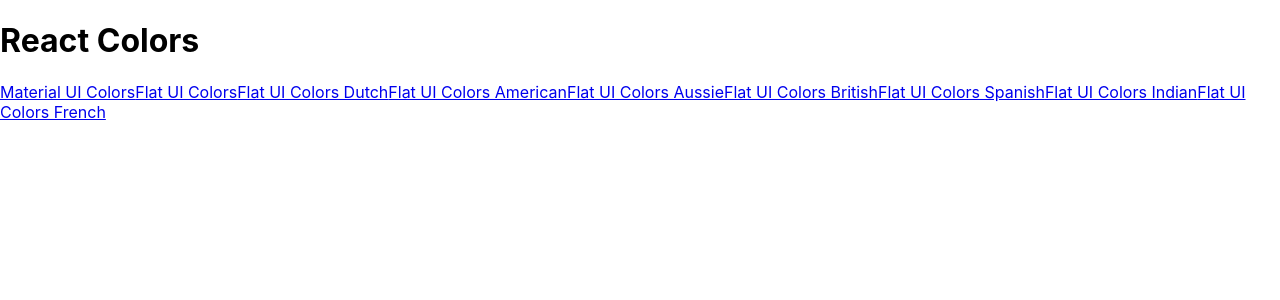
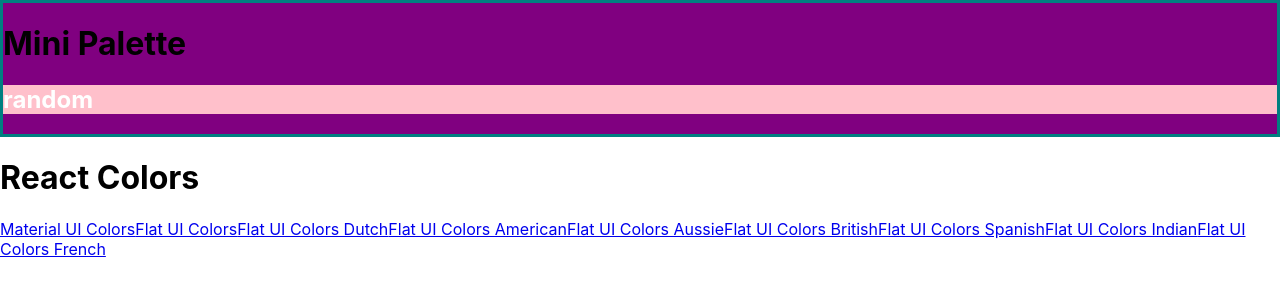
Before and after one commit to Dgarza0413/color-palette, a React (Create React App) app: page / in a window 1280 px wide. Shown: the top 300 px of the page. Built offline with nearby package versions, Linux system fonts and the light colour scheme.

Commit message:
add material styles to minipalette

```diff
--- a/package.json
+++ b/package.json
@@ -5,6 +5,7 @@
   "dependencies": {
     "@material-ui/core": "^4.4.1",
     "@material-ui/icons": "^4.4.1",
+    "@material-ui/styles": "^4.4.1",
     "chroma-js": "^2.0.6",
     "rc-slider": "^8.7.1",
     "react": "^16.9.0",
--- a/src/components/PaletteList.js
+++ b/src/components/PaletteList.js
@@ -1,4 +1,5 @@
 import React, { Component } from 'react';
+import MiniPalette from "./MiniPalette";
 import { Link } from "react-router-dom";
 
 class PaletteList extends Component {
@@ -6,6 +7,7 @@
         const { palettes } = this.props;
         return (
             <div>
+                <MiniPalette />
                 <h1>React Colors</h1>
                 {palettes.map(palette => (
                     <Link to={`/palette/${palette.id}`}>{palette.paletteName}</Link>
--- a/src/components/miniPalette.js
+++ b/src/components/miniPalette.js
@@ -0,0 +1,33 @@
+import React from 'react';
+import { withStyles } from "@material-ui/styles";
+
+const styles = {
+    main: {
+        backgroundColor: "purple",
+        border: "3px solid teal"
+    },
+    secondary: {
+        backgroundColor: "pink",
+        "& h1": {
+            color: "white",
+            "& span": {
+                backgroundColor: "yellow"
+            }
+        },
+    }
+};
+function MiniPalette(props) {
+    const { classes } = props;
+    console.log(classes);
+
+    return (
+        <div className={classes.main}>
+            <h1>Mini Palette</h1>
+            <section className={classes.secondary}>
+                <h1>random</h1>
+            </section>
+        </div>
+    );
+}
+
+export default withStyles(styles)(MiniPalette);
```
